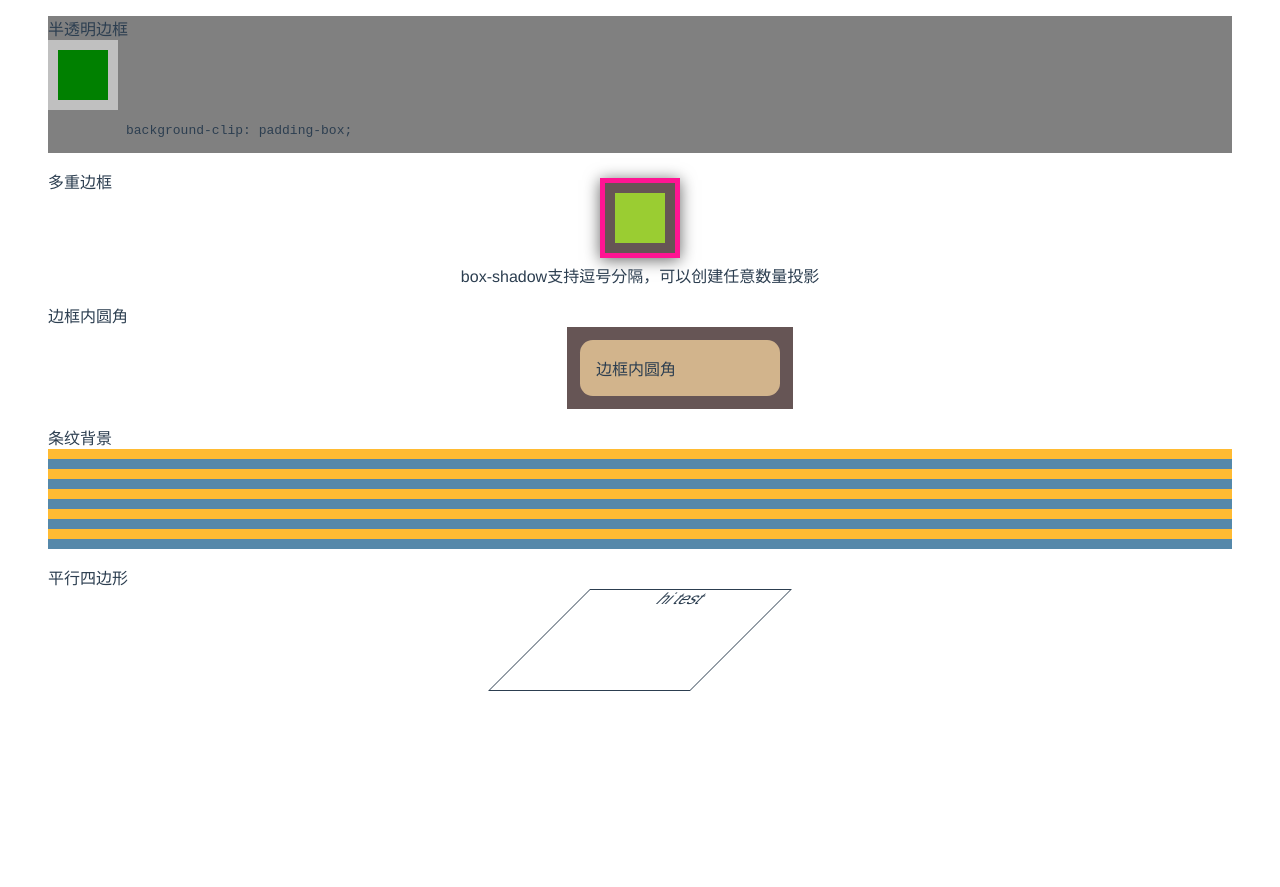
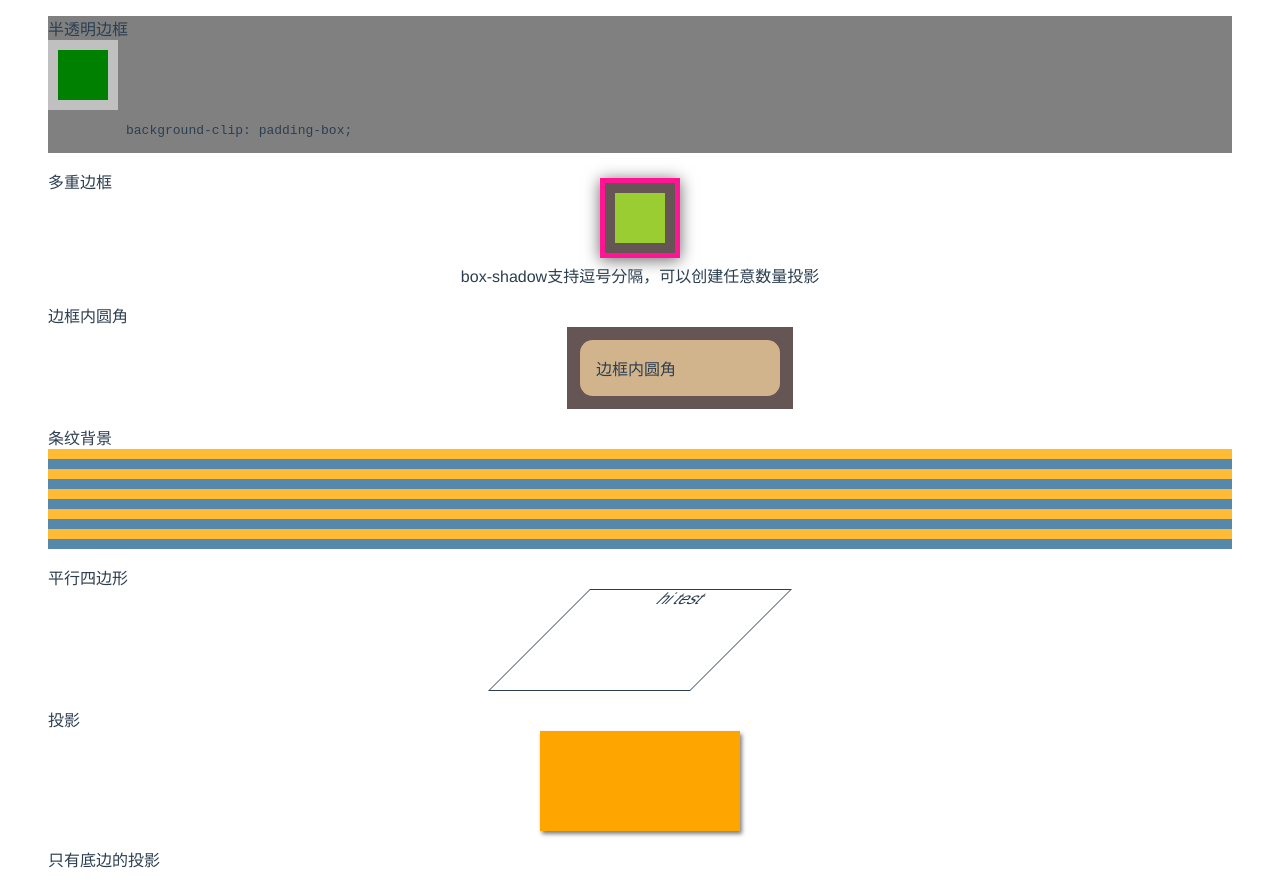
Before and after one commit to jobn123/MyCssSecrets, a Vue app: page / in a window 1280 px wide. Shown: the top 887 px of the page. Before the commit the page ends 800 px from the top, so only its background shows below. Built offline with nearby package versions, Linux system fonts and the light colour scheme.

Commit message:
add 单边投影

```diff
--- a/src/components/Hello.vue
+++ b/src/components/Hello.vue
@@ -47,9 +47,23 @@
         平行四边形
       </figcaption>
       <div class="c3-out-div">
-        <div class="" style="text-align: center;9">
+        <div class="" style="text-align: center;">
           hi test
         </div>
+      </div>
+    </figure>
+    <figure class="c4">
+      <figcaption>
+        投影
+      </figcaption>
+      <div class="c4-out-div">
+      </div>
+    </figure>
+    <figure class="c5">
+      <figcaption>
+        只有底边的投影
+      </figcaption>
+      <div class="c5-out-div">
       </div>
     </figure>
   </div>
@@ -132,4 +146,11 @@ export default {
   margin: 0 auto;
   transform: skewX(-45deg);
 }
+.c4-out-div {
+  width: 200px;
+  height: 100px;
+  background-color: orange;
+  margin: 0 auto;
+  box-shadow: 2px 3px 4px rgba(0,0,0,0.5);
+}
 </style>
```
Also changed, not shown: 1 other file (tests, documents, lock files or other folders).
